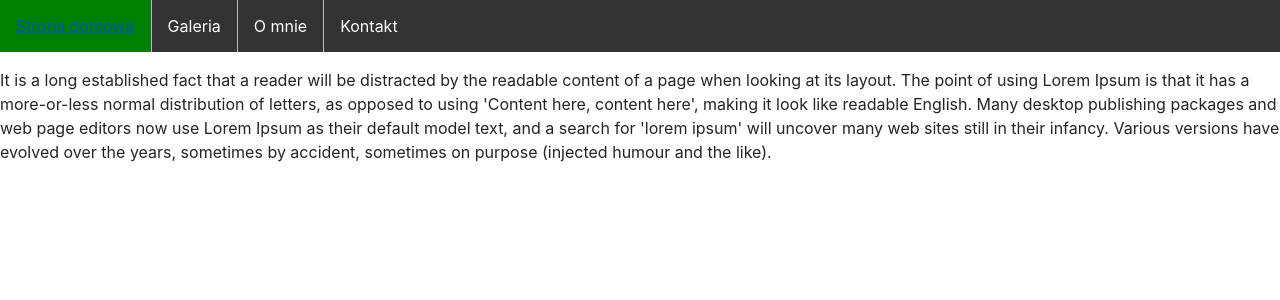
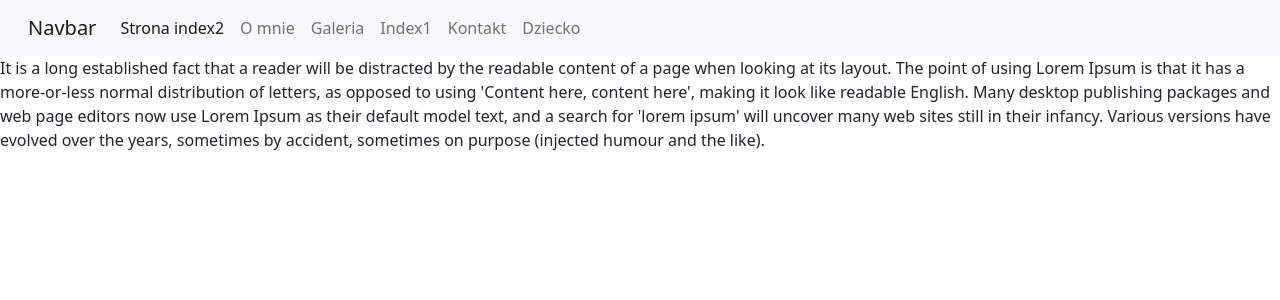
Before and after one commit to SzymonW66/portfolio_app_1, a Flask app: page / in a window 1280 px wide. Shown: the top 300 px of the page. Run offline with Flask 2, Linux system fonts and the light colour scheme; some libraries are stand-ins or nearby versions.

Commit message:
Dodanie dziedziczenia navbara dla 2 plików

```diff
--- a/app.py
+++ b/app.py
@@ -6,6 +6,10 @@ app = Flask(__name__)
 @app.route('/')
 def home():
     return render_template('index.html')
+
+@app.route('/index2')
+def index2():
+    return render_template('index2.html')
 
 @app.route('/about')
 def about():
@@ -35,3 +39,4 @@ def error_not_found():
 
 if __name__ == '__main__':
     app.run(port=8080)
+#TODO- dodać dziedziczenie navbara do każdego html a następnie usunąć te nie potrzebne
--- a/templates/child.html
+++ b/templates/child.html
@@ -2,8 +2,8 @@
 <html lang="en">
 <head>
     <meta charset="UTF-8">
-   {% extends "index.html" %}
-    {% block title %}Dziecko{% endblock %} {% set active_page = "index" -%}
+   {% extends "index2.html" %}
+    {% block title %}Dziecko{% endblock %} {% set active_page = "index2" -%}
 
 </head>
 {% block body %}
--- a/templates/index.html
+++ b/templates/index.html
@@ -1,30 +1,22 @@
 <!DOCTYPE html>
 <html lang="en">
 <head>
+    {% extends "index2.html" %}
     <meta charset="UTF-8">
     <link rel="stylesheet" href="{{ url_for('static', filename= 'css/style_belt.css') }}">
     <link rel="stylesheet" href="https://maxcdn.bootstrapcdn.com/bootstrap/4.0.0/css/bootstrap.min.css" integrity="sha384-Gn5384xqQ1aoWXA+058RXPxPg6fy4IWvTNh0E263XmFcJlSAwiGgFAW/dAiS6JXm" crossorigin="anonymous">
 <script src="https://code.jquery.com/jquery-3.2.1.slim.min.js" integrity="sha384- KJ3o2DKtIkvYIK3UENzmM7KCkRr/rE9/Qpg6aAZGJwFDMVNA/GpGFF93hXpG5KkN" crossorigin="anonymous"></script>
 <script src="https://cdnjs.cloudflare.com/ajax/libs/popper.js/1.12.9/umd/popper.min.js" integrity="sha384-ApNbgh9B+Y1QKtv3Rn7W3mgPxhU9K/ScQsAP7hUibX39j7fakFPskvXusvfa0b4Q" crossorigin="anonymous"></script>
 <script src="https://maxcdn.bootstrapcdn.com/bootstrap/4.0.0/js/bootstrap.min.js" integrity="sha384-JZR6Spejh4U02d8jOt6vLEHfe/JQGiRRSQQxSfFWpi1MquVdAyjUar5+76PVCmYl" crossorigin="anonymous"></script>
-    <title>Strona domowa</title>
+     {% block title %}Strona startowa {% endblock %} {% set active_page = "index2" -%}
 </head>
-<body>
-<ul>
-  <li><a href="/">Strona domowa</a></li>
-    <li><a href="{{ url_for('gallery') }}">Galeria</a></li>
-  <li><a href="{{ url_for('about') }}">O mnie</a></li>
-  <li><a href="{{ url_for('contact') }}">Kontakt</a></li>
-
-</ul>
+{% block body %}
 <div>
     It is a long established fact that a reader will be distracted by the readable content of a page when looking at its layout.
 The point of using Lorem Ipsum is that it has a more-or-less normal distribution of letters, as opposed to using 'Content here, content here', making it look like readable English.
 Many desktop publishing packages and web page editors now use Lorem Ipsum as their default model text, and a search for 'lorem ipsum' will uncover many web sites still in their infancy.
 Various versions have evolved over the years, sometimes by accident, sometimes on purpose (injected humour and the like).
 </div>
-{#{% include "child.html" %}#}
-{% block body %}
 {% endblock %}
 </body>
 </html>
--- /dev/null
+++ b/templates/index2.html
@@ -0,0 +1,49 @@
+<!DOCTYPE html>
+<html lang="en">
+<head>
+    <meta charset="UTF-8">
+        <link rel="stylesheet" href="https://maxcdn.bootstrapcdn.com/bootstrap/4.0.0/css/bootstrap.min.css" integrity="sha384-Gn5384xqQ1aoWXA+058RXPxPg6fy4IWvTNh0E263XmFcJlSAwiGgFAW/dAiS6JXm" crossorigin="anonymous">
+    <script src="https://code.jquery.com/jquery-3.2.1.slim.min.js" integrity="sha384- KJ3o2DKtIkvYIK3UENzmM7KCkRr/rE9/Qpg6aAZGJwFDMVNA/GpGFF93hXpG5KkN" crossorigin="anonymous"><script src="https://cdnjs.cloudflare.com/ajax/libs/popper.js/1.12.9/umd/popper.min.js" integrity="sha384-ApNbgh9B+Y1QKtv3Rn7W3mgPxhU9K/ScQsAP7hUibX39j7fakFPskvXusvfa0b4Q" crossorigin="anonymous"></script>
+    <script src="https://maxcdn.bootstrapcdn.com/bootstrap/4.0.0/js/bootstrap.min.js" integrity="sha384-JZR6Spejh4U02d8jOt6vLEHfe/JQGiRRSQQxSfFWpi1MquVdAyjUar5+76PVCmYl" crossorigin="anonymous"></script>
+    <link href="https://cdn.jsdelivr.net/npm/bootstrap@5.1.3/dist/css/bootstrap.min.css" rel="stylesheet">
+
+    <title>Strona domowa nr 2</title>
+</head>
+<body>
+<nav class="navbar navbar-expand-lg navbar-light bg-light">
+  <div class="container-fluid">
+    <a class="navbar-brand" href="#">Navbar</a>
+    <button class="navbar-toggler" type="button" data-bs-toggle="collapse" data-bs-target="#navbarNavDropdown" aria-controls="navbarNavDropdown" aria-expanded="false" aria-label="Toggle navigation">
+      <span class="navbar-toggler-icon"></span>
+    </button>
+    <div class="collapse navbar-collapse" id="navbarNavDropdown">
+      <ul class="navbar-nav">
+        <li class="nav-item">
+          <a class="nav-link active" aria-current="page" href="#">Strona index2</a>
+        </li>
+        <li class="nav-item">
+          <a class="nav-link" href="{{ url_for('about') }}">O mnie</a>
+        </li>
+        <li class="nav-item">
+          <a class="nav-link" href="{{ url_for('gallery') }}">Galeria</a>
+        </li>
+          <li class="nav-item">
+          <a class="nav-link" href="{{ url_for('home') }}">Index1</a>
+        </li>
+          <li class="nav-item">
+          <a class="nav-link" href="{{ url_for('contact') }}">Kontakt</a>
+        </li>
+          <li class="nav-item">
+          <a class="nav-link" href="{{ url_for('child') }}">Dziecko</a>
+        </li>
+
+      </ul>
+    </div>
+  </div>
+
+</nav>
+
+{% block body %}
+{% endblock %}
+</body>
+</html>
```
Also changed, not shown: templates/about.html (+6 -6 lines), templates/contact.html (+6 -6 lines), templates/gallery.html (+6 -6 lines).
